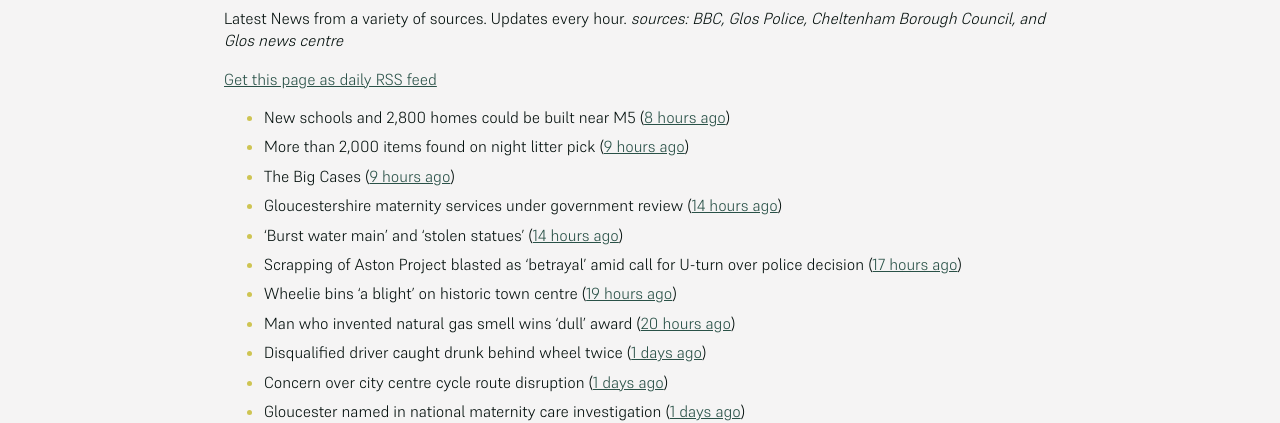
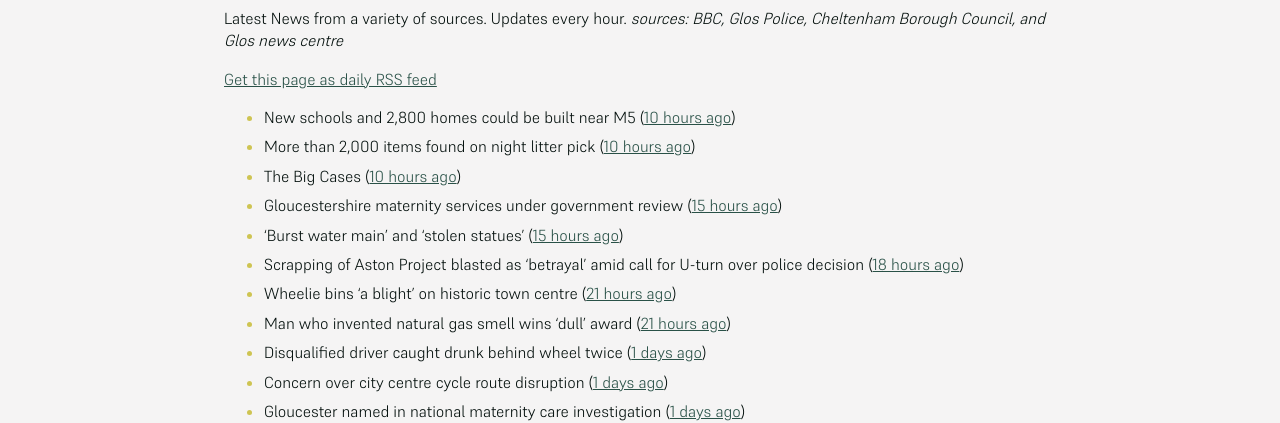
Before and after one commit to mat-0/cheltenham-open-data, a Jekyll site: the page built from _pages/news.md, in a window 1280 px wide. Shown: the part 266-689 px from the top of the page. Built offline with Jekyll 4.4.1, drawn with Linux system fonts in a browser that asks for light colours.

Commit message:
Updated 2025-06-25 02:31:09

```diff
--- a/_pages/news.md
+++ b/_pages/news.md
@@ -12,14 +12,14 @@ _sources: BBC, Glos Police, Cheltenham Borough Council, and Glos news centre_
 [Get this page as daily RSS feed](/daily.rss)
 
 <!-- news_marker starts -->
-- New schools and 2,800 homes could be built near M5 ([8 hours ago](https://www.bbc.com/news/articles/c5y7dlwng0do))
-- More than 2,000 items found on night litter pick ([9 hours ago](https://www.bbc.com/news/articles/cpvjmxvzj32o))
-- The Big Cases ([9 hours ago](https://www.bbc.co.uk/iplayer/episode/m001z7w2))
-- Gloucestershire maternity services under government review ([14 hours ago](https://www.bbc.co.uk/sounds/play/p0ll39jx))
-- 'Burst water main' and 'stolen statues' ([14 hours ago](https://www.bbc.com/news/articles/c98w395w3wlo))
-- Scrapping of Aston Project blasted as ‘betrayal’ amid call for U-turn over police decision ([17 hours ago](https://gloucesternewscentre.co.uk/scrapping-of-aston-project-blasted-as-betrayal-amid-call-for-u-turn-over-police-decision/))
-- Wheelie bins 'a blight' on historic town centre ([19 hours ago](https://www.bbc.com/news/articles/cn86y7dq8yeo))
-- Man who invented natural gas smell wins 'dull' award ([20 hours ago](https://www.bbc.com/news/articles/cpw74x57p8po))
+- New schools and 2,800 homes could be built near M5 ([10 hours ago](https://www.bbc.com/news/articles/c5y7dlwng0do))
+- More than 2,000 items found on night litter pick ([10 hours ago](https://www.bbc.com/news/articles/cpvjmxvzj32o))
+- The Big Cases ([10 hours ago](https://www.bbc.co.uk/iplayer/episode/m001z7w2))
+- Gloucestershire maternity services under government review ([15 hours ago](https://www.bbc.co.uk/sounds/play/p0ll39jx))
+- 'Burst water main' and 'stolen statues' ([15 hours ago](https://www.bbc.com/news/articles/c98w395w3wlo))
+- Scrapping of Aston Project blasted as ‘betrayal’ amid call for U-turn over police decision ([18 hours ago](https://gloucesternewscentre.co.uk/scrapping-of-aston-project-blasted-as-betrayal-amid-call-for-u-turn-over-police-decision/))
+- Wheelie bins 'a blight' on historic town centre ([21 hours ago](https://www.bbc.com/news/articles/cn86y7dq8yeo))
+- Man who invented natural gas smell wins 'dull' award ([21 hours ago](https://www.bbc.com/news/articles/cpw74x57p8po))
 - Disqualified driver caught drunk behind wheel twice ([1 days ago](https://www.bbc.com/news/articles/c0k75jkm43zo))
 - Concern over city centre cycle route disruption ([1 days ago](https://www.bbc.com/news/articles/cdez9y99k77o))
 - Gloucester named in national maternity care investigation ([1 days ago](https://www.bbc.com/news/articles/c994x95yygyo))
```
Also changed, not shown: _data/flood.json (+4 -4 lines), index.md (+4 -4 lines).
